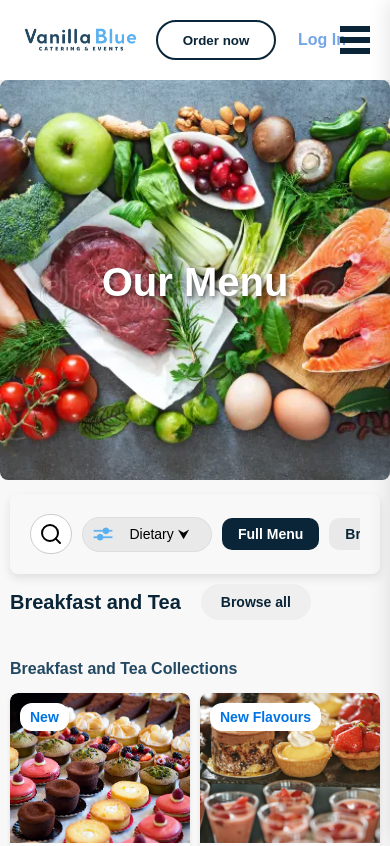
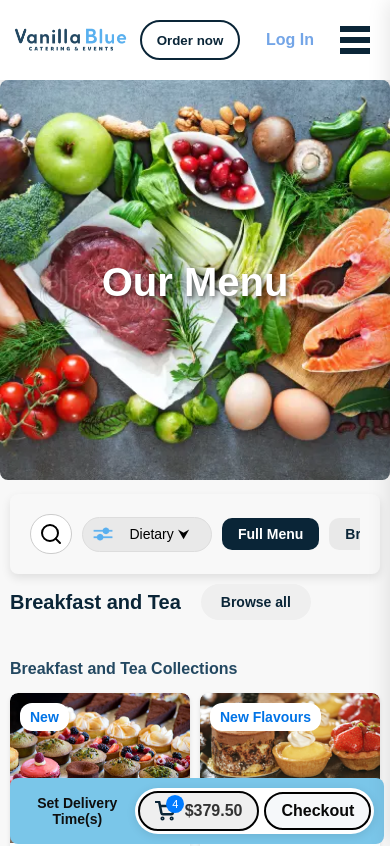
Before and after one commit to Nathalia2023/Menu.app, a React (Create React App) app: page / in a window 390 px wide. Shown: the top 846 px of the page. Built offline with nearby package versions, Linux system fonts and the light colour scheme.

Commit message:
Ajuste carrito

```diff
--- a/src/components/CarritoResponsive.js
+++ b/src/components/CarritoResponsive.js
@@ -20,6 +20,7 @@
     const total = subtotal + deliveryFee + gst;
     const totalItems = cart.reduce((acc, item) => acc + item.quantity, 0);
     return (
+        <div className="cart-responsive-parent">
         <div className="container">
             <div className="set-time-btn-container">
                 <button className="set-time-btn">Set Delivery Time(s)</button>
@@ -106,6 +107,7 @@
                 <button className="checkout-btn">Checkout</button>
             </div>
         </div>
+        </div>
     );
 };
 
--- a/src/styles/cart.css
+++ b/src/styles/cart.css
@@ -1,12 +1,30 @@
 /*estilo para carrito de compras*/
 .cart {
     grid-area: cart;
+    position: -webkit-sticky; /* Asegura compatibilidad con Safari */
+    position: sticky;
+    top: 10px; /* Mantiene el carrito a 10px desde la parte superior */
     background-color: #f9f9f9;
     padding: 10px;
     border-radius: 8px;
     width: 320px;
-    position: relative;
+    z-index: 10;
+    box-shadow: 0 4px 8px rgba(0, 0, 0, 0.1); /* Sombra para elevar el carrito */
+    justify-content: space-between;
+    align-items: baseline;
+    max-height: 90vh; /* Asegura que el carrito no se desplace fuera de la vista */
+    overflow-y: auto; /* Permite desplazamiento interno si el contenido es largo */
 }
+
+/* Asegura que el carrito siga pegajoso en dispositivos móviles */
+@media only screen and (max-width: 768px) {
+    .cart {
+        position: sticky;
+        top: 10px;
+        width: 100%; /* Asegura que se ajuste al 100% del ancho en dispositivos móviles */
+    }
+}
+
 
 .cart-header {
     background-color: #ececec;
--- a/src/styles/cartResponsive.css
+++ b/src/styles/cartResponsive.css
@@ -1,10 +1,18 @@
 .container {
   display: flex;
+  background-color: #f9f9f9;
+  padding: 10px;
+  border-radius: 8px;
+  width: 97%;
+  position: fixed;
+  bottom: 0;
+  z-index: 99;
   justify-content: space-between;
   align-items: center;
   background-color: #7ac6e9;
   padding: 10px 20px;
 }
+
 
 .set-time-btn {
   background-color: transparent;
@@ -42,6 +50,7 @@
   box-shadow: 0px 2px 10px rgba(0, 0, 0, 0.1);
   position: relative;
   gap: 5px;
+  z-index: 100;
 }
 
 .cart-icon {
@@ -90,9 +99,10 @@
 .cart-quantity-btn:hover {
   background-color: #0056b3;
 }
-/*Contenedor del carrito responsivo*/
+
+
 .items-cart-container {
-  width: 748px;
+  width: 370px;
   position: fixed;
   background: #fff;
   border: 1px solid #ccc;
@@ -105,7 +115,7 @@
   margin: 10px;
 }
 
-.items-cart-header{
+.items-cart-header {
   display: flex;
   justify-content: space-between;
   align-items: center;
@@ -117,6 +127,7 @@
   border-top-right-radius: 10px;
   border: 1px solid #ccc;
 }
+
 .cart-quantity-btn-header {
   position: absolute;
   top: 14px;
@@ -130,6 +141,7 @@
   align-items: center;
   justify-content: center;
 }
+
 .close-button-header {
   margin: 10px;
   color: #0071bc;
@@ -140,31 +152,25 @@
   text-align: center;
   transition: color 0.2s;
 }
+
 .close-button-header:hover {
   color: #333;
 }
+
 .cart-icon-header {
   width: 26px;
   margin-left: 10px;
   position: relative;
 }
 
-/*Lista del carrito*/
-
-
-@media only screen and (max-width: 425px) {
+@media only screen and (max-width: 430px) {
   .container {
     padding: 10px 10px;
+    width: 96%;
   }
 
   .set-time-btn {
     font-size: 14px;
   }
-  .items-cart-container {
-    width: 96%;
 
 }
-}
-@media only screen and (max-width: 768px) {
-
-}
--- a/src/styles/header.css
+++ b/src/styles/header.css
@@ -233,7 +233,6 @@
 .auth-buttons {
   display: flex;
 }
-
 @media only screen and (min-width: 1026px) {
   .header-actions .signup {
     display: none;
@@ -248,9 +247,7 @@
   .header {
     height: 80px;
   }
-
 }
-
 
 @media only screen and (max-width: 769px) {
   .auth-buttons-m .signup-m {
@@ -266,10 +263,24 @@
   }
 }
 
-@media only screen and (max-width: 425px) {
+@media (max-width: 515px) {
   .logo img {
     width: 120px;
   }
+
+  .order-now {
+    width: 120px;
+    padding: 0;
+    margin: 1rem;
+  }
+
+  .auth-buttons-m .login-m {
+    padding: 0;
+    margin: 0;
+    width: 50px;
+  }
+}
+@media (max-width: 600px) {
 
   .order-now {
     width: 120px;
@@ -289,3 +300,36 @@
     display: none;
   }
 }
+
+@media (max-width: 390px) {
+  .header{
+    padding: 10px 10px;
+  }
+  .order-now{
+    width: 100px;
+    padding: 8px 8px;
+    height: 40px;
+    font-weight: bold;
+    margin: 0 0 0 10px;
+  }
+}
+
+
+
+@media only screen and (max-width: 360px) {
+  .order-now{
+    width: 80px;
+    font-size: 12px;
+    padding: 4px 4px;
+    margin: 0 0 0 25px;
+  }
+  .hamburger div {
+    width: 30px;
+    height: 4px;
+    background: #0A2537;
+    font-weight: bold;
+  }
+  .login-m{
+    display: none;
+  }
+}
--- a/src/styles/menu.css
+++ b/src/styles/menu.css
@@ -192,7 +192,7 @@
     margin: 0 10px 0 10px;
   }
 }
-@media only screen and (max-width: 425px) {
+@media only screen and (max-width: 430px) {
   .products {
     grid-template-columns: repeat(auto-fill, minmax(175px, 1fr));
     gap: 10px;
@@ -217,3 +217,9 @@
     margin: 0;
   }
 }
+@media screen and (min-width: 832px) and (orientation: landscape) {
+  .products {
+    grid-template-columns: repeat(auto-fill, minmax(200px, 1fr));
+    gap: 10px;
+  }
+}
```
Lines whose indentation alone changed are shown as unchanged.
